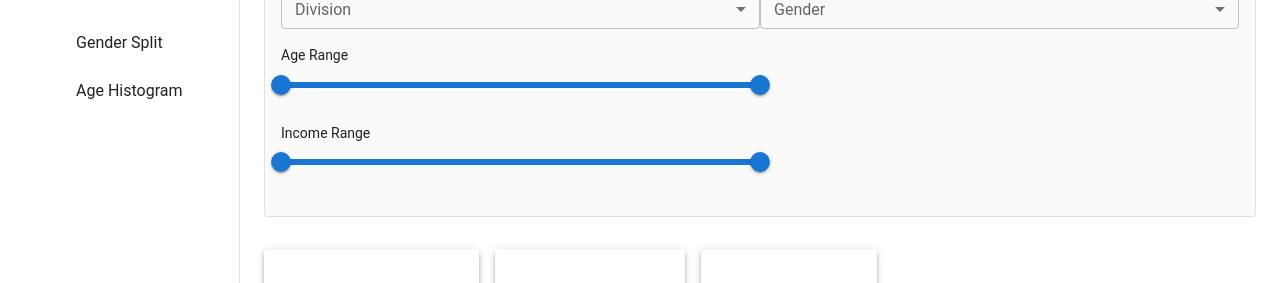
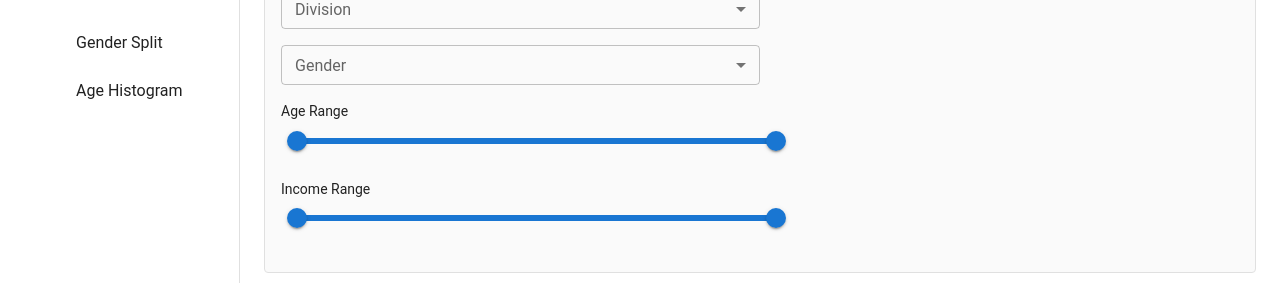
Before and after one commit to nahinAbrar/renata_task, a Next.js app in the folder frontend/: page /dashboard in a window 1280 px wide. Shown: the part 150-433 px from the top of the page. Built offline with nearby package versions, Linux system fonts and the light colour scheme; sample sign-in values are in the browser's storage; some icons are missing.

Commit message:
Complete

```diff
--- a/frontend/src/components/FilterPanel.jsx
+++ b/frontend/src/components/FilterPanel.jsx
@@ -2,8 +2,8 @@
 
 import React from "react";
 import { useCustomers } from "@/utils/useCustomers";
-import { useFilters }   from "@/contexts/FilterContext";
-import { useAuth }      from "@/utils/useAuth";
+import { useFilters } from "@/contexts/FilterContext";
+import { useAuth } from "@/utils/useAuth";
 import {
   Box,
   FormControl,
@@ -18,7 +18,7 @@ export default function FilterPanel() {
   const customers = useCustomers();
   const {
     division, setDivision,
-    gender,   setGender,
+    gender, setGender,
     ageRange, setAgeRange,
     incomeRange, setIncomeRange
   } = useFilters();
@@ -48,7 +48,7 @@ export default function FilterPanel() {
       </Typography>
 
       {/* Division always enabled */}
-      <FormControl fullWidth size="small" sx={{ mb: 2 , width: "50%" }}>
+      <FormControl fullWidth size="small" sx={{ mb: 2, width: "50%", mr: 20 }}>
         <InputLabel>Division</InputLabel>
         <Select
           label="Division"
@@ -66,7 +66,7 @@ export default function FilterPanel() {
       {/* Hide gender, age & income for SalesReps */}
       {!hideDetailed && (
         <>
-          <FormControl fullWidth size="small" sx={{ mb: 2, width: "50%"}}>
+          <FormControl fullWidth size="small" sx={{ mb: 2, width: "50%" }}>
             <InputLabel>Gender</InputLabel>
             <Select
               label="Gender"
@@ -88,7 +88,7 @@ export default function FilterPanel() {
             valueLabelDisplay="auto"
             min={18}
             max={60}
-            sx={{ mb: 2, width: "50%" }}
+            sx={{ mb: 2, width: "50%", ml: 2 }}
           />
 
           <Typography variant="body2" gutterBottom>
@@ -100,7 +100,7 @@ export default function FilterPanel() {
             valueLabelDisplay="auto"
             min={0}
             max={100000}
-            sx={{ mb: 2, width: "50%" }}
+            sx={{ mb: 2, width: "50%", ml: 2 }}
           />
         </>
       )}
```
